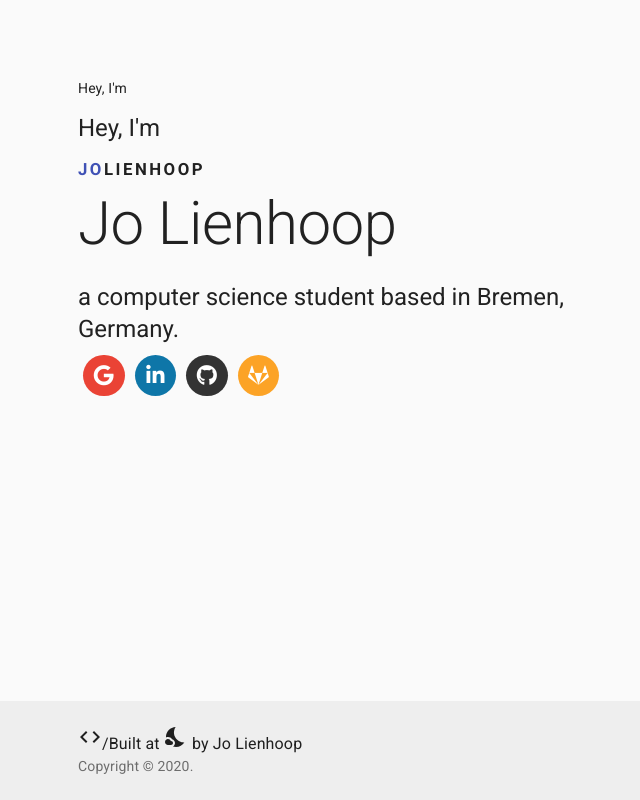
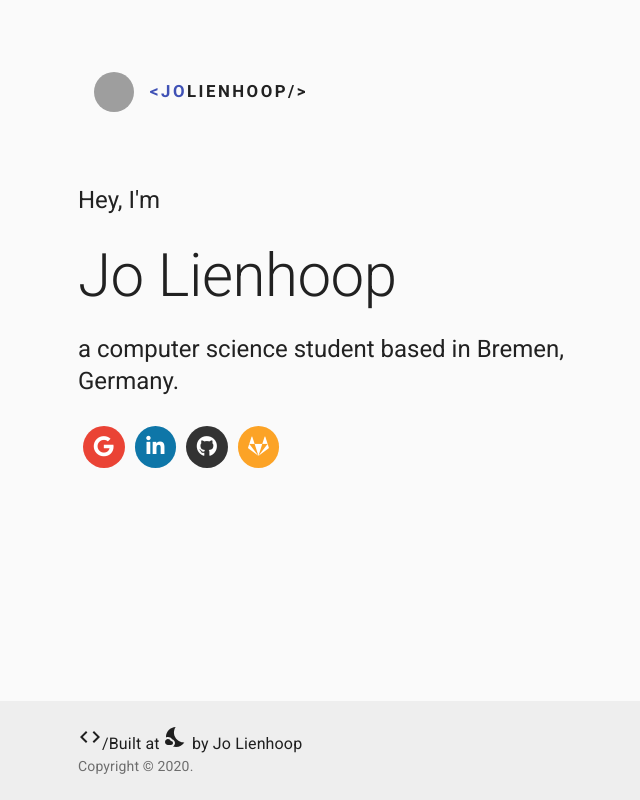
Before and after one commit to JoHoop/personal-website-react, a React (Create React App) app: page / in a window 1280 px wide. Shown: the whole page, without its empty margins (286-926 px from the left). Built offline with nearby package versions, Linux system fonts and the light colour scheme; grey boxes are pictures that could not be loaded.

Commit message:
Add repo cards

```diff
--- a/public/index.html
+++ b/public/index.html
@@ -36,6 +36,7 @@
             rel="stylesheet"
             href="https://fonts.googleapis.com/icon?family=Material+Icons"
         />
+        <script src="https://tarptaeya.github.io/repo-card/repo-card.js"></script>
     </head>
     <body>
         <noscript>You need to enable JavaScript to run this app.</noscript>
--- a/src/App.js
+++ b/src/App.js
@@ -1,7 +1,7 @@
 import React from "react";
 import { makeStyles } from "@material-ui/core/styles";
 import { CssBaseline } from "@material-ui/core";
-import "./NameAnimation.css";
+import "./components/NameAnimation.css";
 import { Footer } from "./components/Footer";
 import { Content } from "./components/Content";
 
--- a/src/components/Content.js
+++ b/src/components/Content.js
@@ -1,20 +1,25 @@
 import React from "react";
-import { Typography, Container, Link } from "@material-ui/core";
+import {
+    Typography,
+    Container,
+    Link,
+    ListItem,
+    ListItemText,
+    ListItemAvatar,
+    Avatar,
+} from "@material-ui/core";
 import { IconsRow } from "./IconsRow";
 import Typical from "react-typical";
 import Resume from "../resume.json";
+import { RepoCard } from "./RepoCard";
 
 export const Content = (props) => {
     return (
         <Container component="main" className={props.mainClasses} maxWidth="sm">
-            <Typical
-                steps={["", 1000, `${Resume.basics.x_title}`, 4000]}
-                loop={Infinity}
-                wrapper="p"
-            />
-            <Typography variant="h5" component="h2" gutterBottom>
-                {Resume.basics.x_title}
-            </Typography>
+            <ListItem>
+                <ListItemAvatar>
+                    <Avatar src="../../public/jo.png" alt="Avatar photo" />
+                </ListItemAvatar>
                 <Link
                     href="#home"
                     className="logo fade-up fade-up-1"
@@ -23,14 +28,32 @@ export const Content = (props) => {
                     {Resume.basics.first}
                     <span className="logo__inner">{Resume.basics.last}</span>
                 </Link>
-
+            </ListItem>
+            <br />
+            <br />
+            <Typography variant="h5" component="h2" gutterBottom>
+                <Typical
+                    steps={["", 1000, `${Resume.basics.x_title}`, 4000]}
+                    loop={Infinity}
+                    wrapper="p"
+                />
+            </Typography>
             <Typography variant="h2" component="h1" gutterBottom>
                 {Resume.basics.name}
             </Typography>
             <Typography variant="h5" component="h2" gutterBottom>
                 {Resume.basics.summary}
             </Typography>
+            <br />
             <IconsRow />
+            <br />
+            <br />
+            <br />
+            <br />
+            <br />
+            <br />
+            <RepoCard userSlashRepo="johoop/react-dev-card" />
+            <RepoCard userSlashRepo="johoop/studip-logo-mod" />
         </Container>
     );
 };
--- /dev/null
+++ b/src/components/RepoCard.js
@@ -0,0 +1,5 @@
+import React from "react";
+
+export const RepoCard = (props) => (
+    <div class="repo-card" data-repo={props.userSlashRepo}></div>
+);
--- a/src/resume.json
+++ b/src/resume.json
@@ -1,8 +1,8 @@
 {
     "basics": {
         "name": "Jo Lienhoop",
-        "first": "Jo",
-        "last": "Lienhoop",
+        "first": "<Jo",
+        "last": "Lienhoop/>",
         "label": "Computer Science Student",
         "picture": "jo.png",
         "x_pictureFallback": "jo.png",
```
Also changed, not shown: src/components/NameAnimation.css (renamed from src/NameAnimation.css), 2 other files (tests, documents, lock files or other folders). Lines whose indentation alone changed are shown as unchanged.
